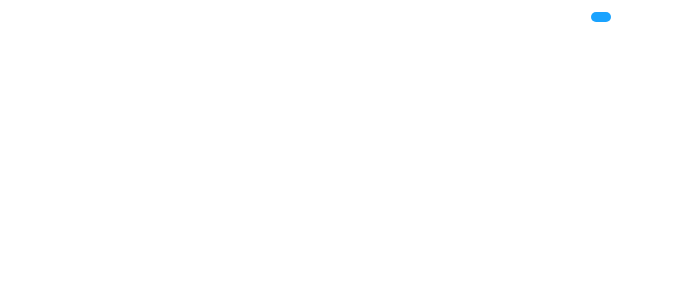
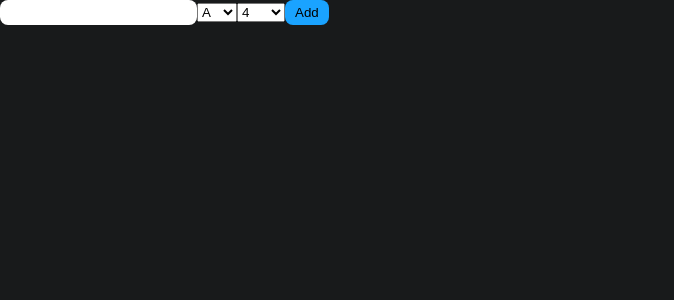
Before and after one commit to ranamashood/gpa-calculator, a React (Create React App) app: page / in a window 1280 px wide. Shown: the top 300 px of the page, without its empty margins (0-674 px from the left). Built offline with nearby package versions, Linux system fonts and the light colour scheme.

Commit message:
updated app layout

```diff
--- a/src/components/CourseInfo.tsx
+++ b/src/components/CourseInfo.tsx
@@ -1,13 +1,29 @@
+import { useState } from "react";
+import courseInfo from "../data";
+import { CourseInfoInterface } from "../models";
 import Button from "./Button";
+import Select from "./Select";
 import TextInput from "./TextInput";
 
 const CourseInfo = () => {
+  const [course, setCourse] = useState<CourseInfoInterface>(courseInfo[0]);
+
   return (
     <div>
       <TextInput />
-      <TextInput />
-      <TextInput />
-      <Button />
+      <Select
+        options={courseInfo}
+        optionKey="grade"
+        value={course.grade}
+        setCourse={setCourse}
+      />
+      <Select
+        options={courseInfo}
+        optionKey="gpa"
+        value={course.gpa}
+        setCourse={setCourse}
+      />
+      <Button title="Add" />
     </div>
   );
 };
--- a/src/components/layout/Content.tsx
+++ b/src/components/layout/Content.tsx
@@ -1,11 +1,17 @@
+import styled from "styled-components";
 import CourseInfo from "../CourseInfo";
 
 const Content = () => {
   return (
-    <div>
+    <Wrapper>
       <CourseInfo />
-    </div>
+    </Wrapper>
   );
 };
 
+const Wrapper = styled.div`
+  background-color: ${(props) => props.theme.colors.primary};
+  height: 100vh;
+`;
+
 export default Content;
```
